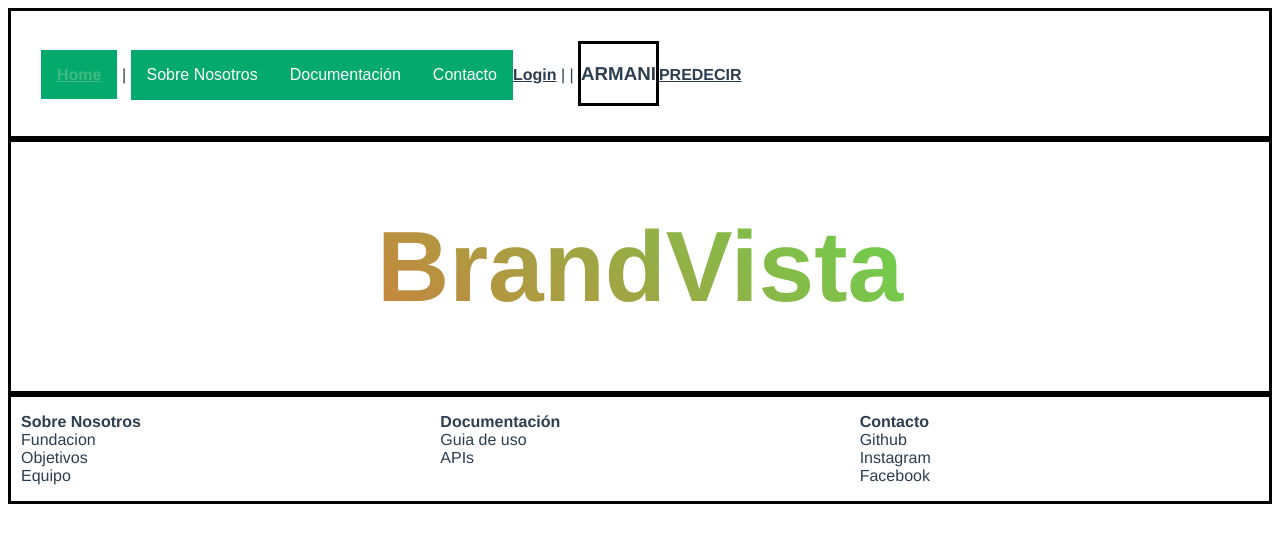
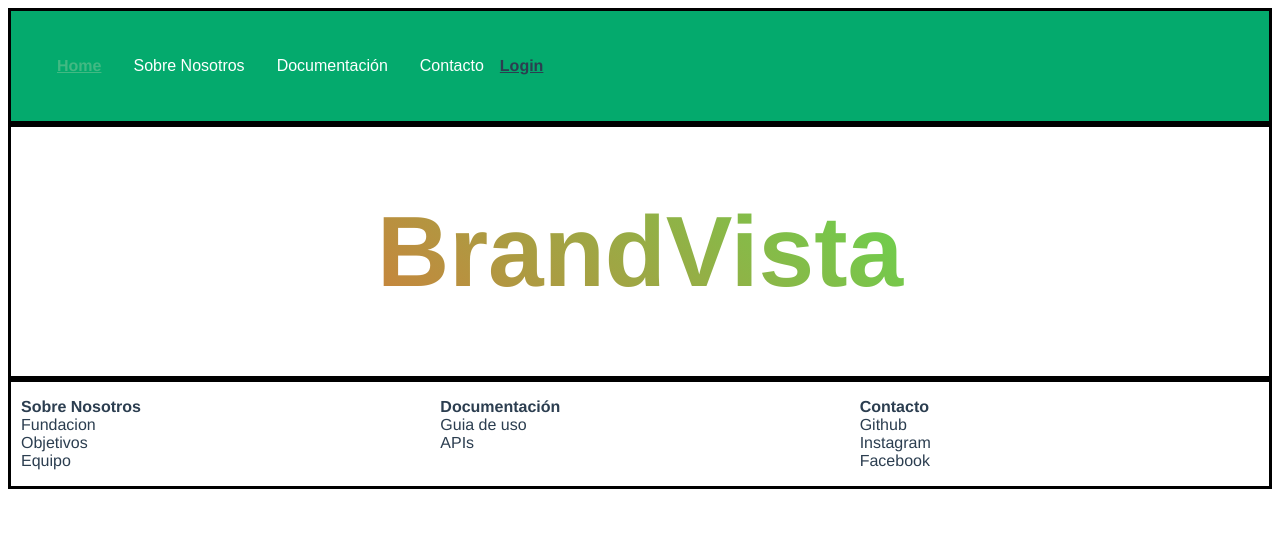
Before and after one commit to jeffHQ/BrandFront, a Vue app: page / in a window 1280 px wide. Shown: the top 542 px of the page. Built offline with nearby package versions, Linux system fonts and the light colour scheme; what vue3-google-login would draw is missing.

Commit message:
Controller

```diff
--- a/src/App.vue
+++ b/src/App.vue
@@ -1,6 +1,8 @@
 <template>
   <nav>
-    <router-link class="dropbtn" to="/">Home</router-link> |
+    <div class="dropdown">
+      <router-link class="dropbtn" to="/">Home</router-link>
+    </div>
     <div class="dropdown">
       <button class="dropbtn">Sobre Nosotros</button>
       <div class="dropdown-content">
@@ -26,10 +28,15 @@
         <a><router-link to="/">Facebook</router-link></a>
       </div>
     </div>
-    <router-link v-if="!isLoggedIn" to="/login" :isLoggedIn=false>Login</router-link> |
-    <router-link v-if="isLoggedIn" to="/home" :isLoggedIn=false>LogOut</router-link> |
-    <a class="dropdown"><FuncionesUsuario/></a>
-    <RouterLink to="/predecir">PREDECIR</RouterLink>
+
+    <div class="dropdown">
+      <router-link v-if="!isLoggedIn" to="/login" :isLoggedIn=false>Login</router-link>
+    </div>
+
+    <div v-if="isLoggedIn" class="dropdown">
+      <FuncionesUsuario class="dropbtn" />
+    </div>
+
   </nav>
   <router-view/>
 
@@ -63,6 +70,7 @@ nav {
   padding: 30px;
   border: 3px solid;
   border-color: black;
+  background-color: #04AA6D;
 }
 
 nav a {
--- a/src/components/FuncionesUsuario.vue
+++ b/src/components/FuncionesUsuario.vue
@@ -1,6 +1,6 @@
 <template>
     <div class="funciones-usuario">
-        <h3>ARMANI</h3>
+        <RouterLink to="/predecir">Predecir</RouterLink>
     </div>
 </template>
 
```
